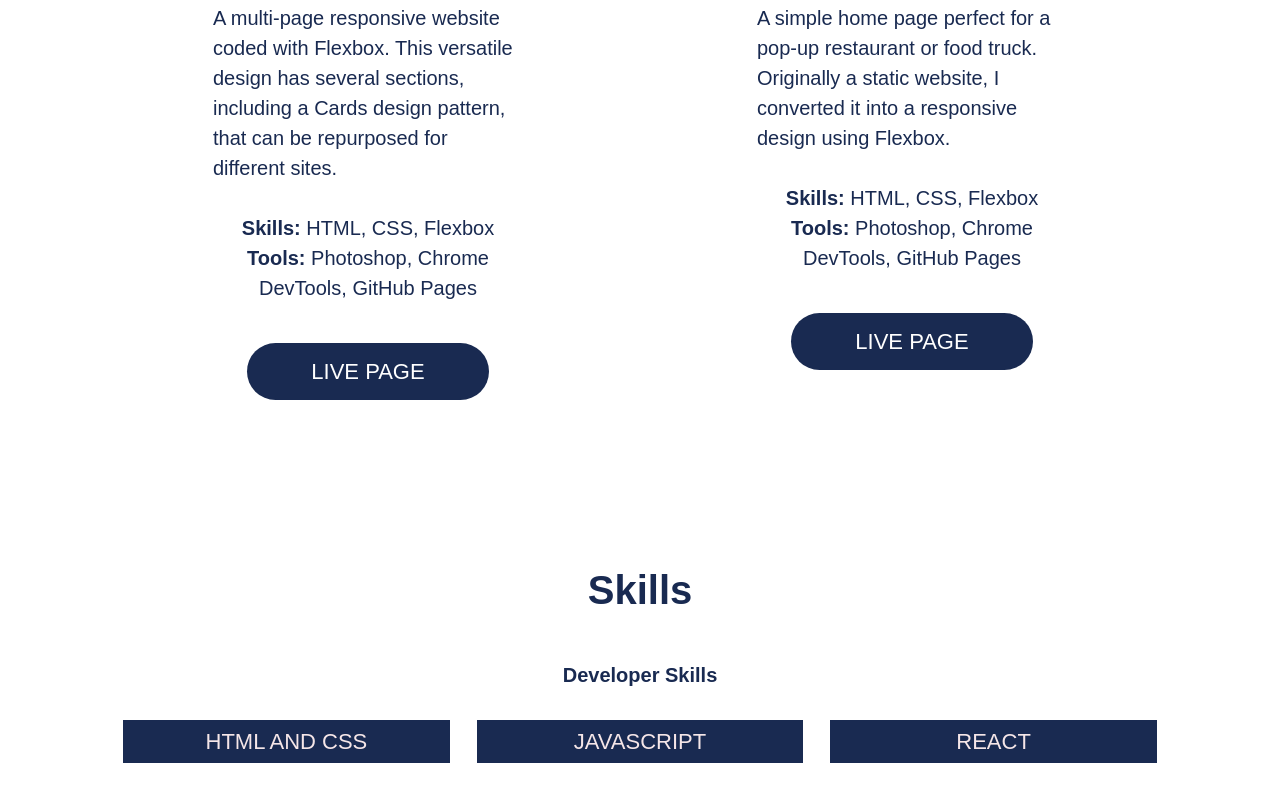
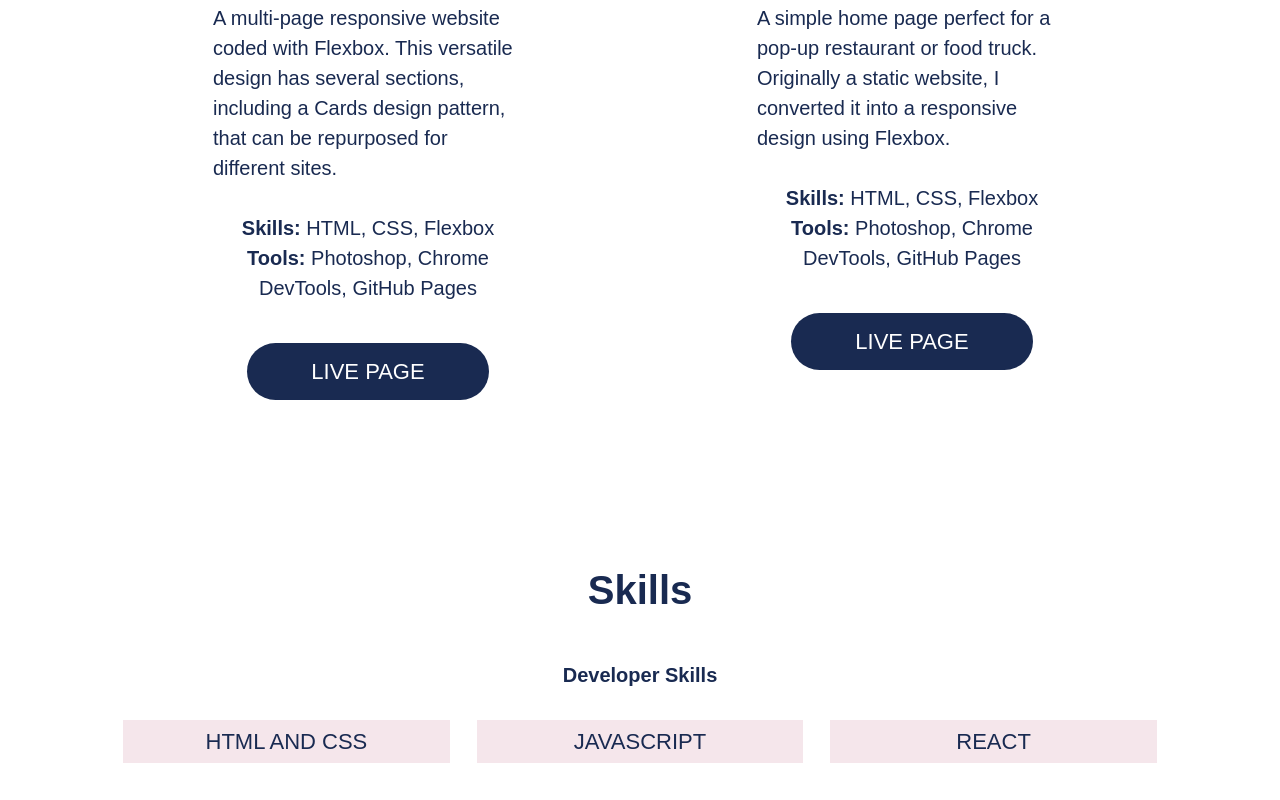
Before and after one commit to twosavoie/Milestone-Portfolio, a website built with Parcel: page index.html in a window 1280 px wide. Shown: the part 1975-2775 px from the top of the page. Built offline with nearby package versions, Linux system fonts and the light colour scheme; files whose address does not match are found by name; a web font is replaced by a local one.

Commit message:
corrected color from merge

```diff
--- a/css/main.css
+++ b/css/main.css
@@ -145,7 +145,7 @@
 .tool-wrapper p {
   text-transform: uppercase;
   font-size: 1.125rem;
-  color: #F5E6E8;
+  color: #192A51;
 }
 
 
@@ -314,6 +314,7 @@
   background-color: #B17FC4;
   padding: 10px 10px;
   border-radius: 30px;
+  color: #ffffff;
 }
 
 nav ul {
@@ -725,7 +726,6 @@
 
   .language-wrapper p,
   .tool-wrapper p {
-    background-color: #192a51;
     padding: 5px 0;
   }
 
@@ -930,7 +930,7 @@
     padding: 10px 10px;
   }
 
-  nav ul li a:hover {
+  nav ul li a:hover, nav #contact-link:hover {
     background-color: #9966AC;
     color: #ffffff;
     padding: 10px 10px;
@@ -960,7 +960,6 @@
 
   .language-wrapper p,
   .tool-wrapper p {
-    background-color: #192a51;
     padding: 5px 0;
   }
 
```
